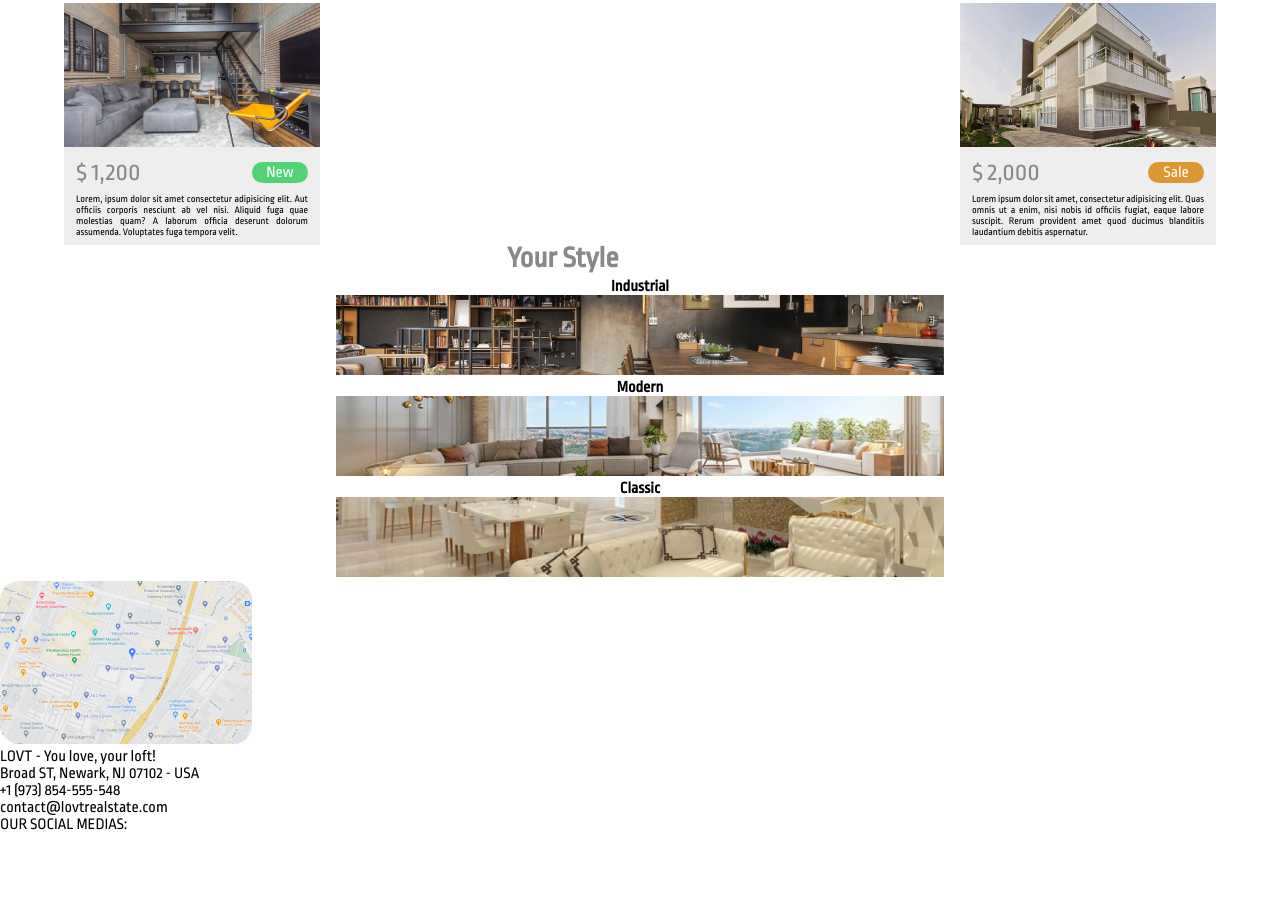
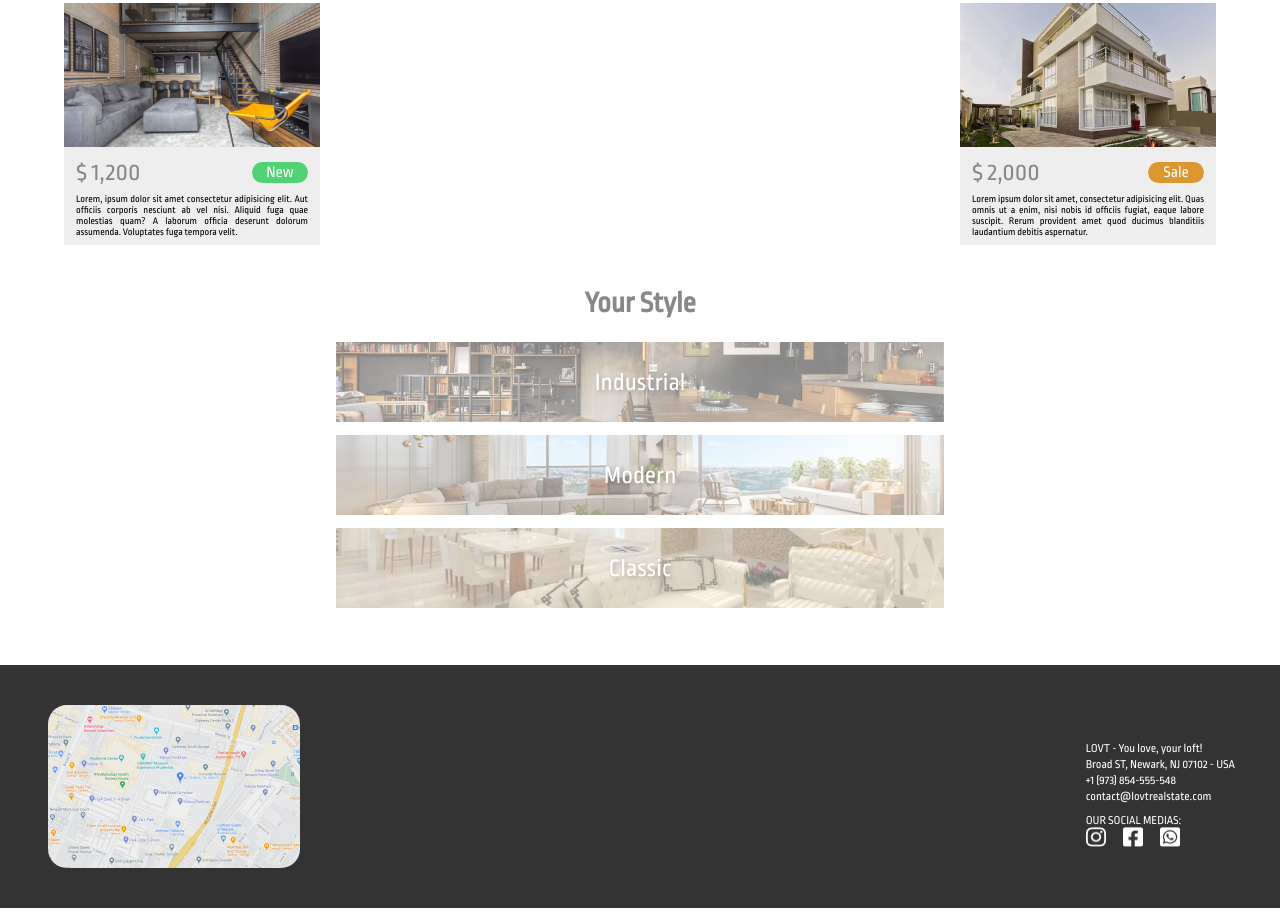
Before and after one commit to Biancabps/exercicio-lovt, a plain HTML site: page index.html in a window 1280 px wide. Shown: the part 602-1514 px from the top of the page. Before the commit the page ends 1460 px from the top, so only its background shows below. Drawn offline with Linux system fonts and the light colour scheme.

Commit message:
feature: finalizando lovt

```diff
--- a/css/style.css
+++ b/css/style.css
@@ -20,14 +20,18 @@
 
 .esquerda {
   display: flex;
-  align-items: center;
-  gap: 5px;
+    align-items: center;
+    gap: 5px;
+    padding-bottom: 16px;
+    padding-left: 44px;
+    flex-direction: row;
+    flex-wrap: nowrap;
+    align-content: center;
+    justify-content: flex-start;
+    padding-top: 8px;
 }
 
 h1 {
-  display: flex;
-  width: 63px;
-  height: 25px;
   font-style: normal;
   font-weight: 400;
   font-size: 30px;
@@ -37,13 +41,15 @@ h1 {
 .frase {
   display: flex;
   width: 38px;
-  height: 100%;
   font-family: 'Ropa Sans';
   font-style: normal;
   font-weight: 400;
   font-size: 10px;
   line-height: 17px;
   color: #aaaaaa;
+  align-content: center;
+  align-items: center;
+  line-height: 12px;
 }
 
 .vector {
@@ -74,6 +80,9 @@ h1 {
 .ofertas {
   display: flex;
   justify-content: space-between;
+  flex-direction: row;
+  flex-wrap: nowrap;
+  align-items: center;
 }
 
 .card {
@@ -126,10 +135,18 @@ h1 {
   text-align: justify;
 }
 
-#subtitulo {
+.estilos {
   display: flex;
-  width: 266px;
-  height: 33px;
+  flex-direction: column;
+  flex-wrap: nowrap;
+  align-content: center;
+  justify-content: center;
+  align-items: center;
+  margin: 45px auto 57px auto;
+}
+
+.subtitulo {
+  display: flex;
   font-family: 'Ropa Sans', sans-serif;
   font-style: normal;
   font-weight: 400;
@@ -137,20 +154,97 @@ h1 {
   line-height: 26.8px;
   text-align: center;
   color: rgba(136, 136, 136, 1);
-  margin-left: auto;
-  margin-right: auto;
+  margin-bottom: 13px;
 }
 
-.estilos {
+.estiloIndustrial {
+  display: flex;
+  flex-direction: column;
+  flex-wrap: nowrap;
+  align-content: center;
+  justify-content: center;
+  align-items: center;
+  margin-top: 13px;
+}
+
+.estiloIndustrial h4 {
+  position: absolute;
+  font-family: 'Ropa Sans';
+  font-style: normal;
+  font-weight: 400;
+  font-size: 25px;
+  line-height: 27px;
+  display: flex;
   align-items: center;
   text-align: center;
-  display: flex;
-  flex-wrap: wrap;
-  flex-direction: column;
+  color: #FFFFFF;
+  z-index: 1;
+  text-shadow: 2px 2px 5px rgb(0 0 0 / 25%);
 }
 
-.style {
+.estiloIndustrial img {
+  display: flex;
+  filter: opacity(50%);
+}
 
+.estiloModerno {
+  display: flex;
+  flex-direction: column;
+  flex-wrap: nowrap;
+  align-content: center;
+  justify-content: center;
+  align-items: center;
+  margin-top: 13px;
+}
+
+.estiloModerno h4 {
+  position: absolute;
+  font-family: 'Ropa Sans';
+  font-style: normal;
+  font-weight: 400;
+  font-size: 25px;
+  line-height: 27px;
+  display: flex;
+  align-items: center;
+  text-align: center;
+  color: #FFFFFF;
+  z-index: 1;
+  text-shadow: 2px 2px 5px rgb(0 0 0 / 25%);
+}
+
+.estiloModerno img {
+  display: flex;
+  filter: opacity(50%);
+}
+
+.estiloClassico {
+  display: flex;
+  flex-direction: column;
+  flex-wrap: nowrap;
+  align-content: center;
+  justify-content: center;
+  align-items: center;
+  margin-top: 13px;
+}
+
+.estiloClassico h4 {
+  position: absolute;
+  font-family: 'Ropa Sans';
+  font-style: normal;
+  font-weight: 400;
+  font-size: 25px;
+  line-height: 27px;
+  display: flex;
+  align-items: center;
+  text-align: center;
+  color: #FFFFFF;
+  z-index: 1;
+  text-shadow: 2px 2px 5px rgb(0 0 0 / 25%);
+}
+
+.estiloClassico img {
+  display: flex;
+  filter: opacity(50%);
 }
 
 #style img {
@@ -159,3 +253,86 @@ h1 {
   height: 80px;
   background: rgba(196, 196, 196, 0.5);
 }
+
+footer {
+  position: absolute;
+  width: 100%;
+  height: 243px;
+  background: #333333;
+  display: flex;
+  flex-direction: row;
+  justify-content: space-between;
+  justify-items: center;
+  justify-self: center;
+}
+
+.mapa img {
+  width: 252px;
+  height: 163px;
+  border-radius: 19px;
+  margin: 40px 0px 40px 48px;
+}
+
+.contato {
+  display: flex;
+  flex-direction: column;
+  flex-wrap: nowrap;
+  align-content: flex-start;
+  justify-content: center;
+  align-items: flex-start;
+  margin: 49px 45px 43px;
+}
+
+.endereco {
+  display: flex;
+  flex-direction: column;
+  flex-wrap: nowrap;
+  align-content: flex-start;
+  justify-content: center;
+  align-items: flex-start;
+}
+
+.endereco p {
+  font-family: 'Ropa Sans';
+  font-style: normal;
+  font-weight: 400;
+  font-size: 12px;
+  line-height: 16px;
+  text-align: justify;
+
+  color: #FFFFFF;
+}
+
+.redesSociais {
+  width: 98px;
+  height: 24px;
+  display: flex;
+  flex-direction: column;
+  flex-wrap: nowrap;
+  align-content: flex-start;
+  align-items: flex-start;
+  margin-top: 9px;
+}
+
+.redesSociais p {
+  font-family: 'Ropa Sans';
+  font-style: normal;
+  font-weight: 400;
+  font-size: 12px;
+  line-height: 13px;
+  display: flex;
+  align-items: center;
+  text-align: justify;
+
+  color: #FFFFFF;
+}
+
+.iconesRedes {
+  display: flex;
+  flex-direction: row;
+  flex-wrap: nowrap;
+  align-content: center;
+  justify-content: flex-start;
+  align-items: center;
+  gap: 17px
+}
--- a/index.html
+++ b/index.html
@@ -26,6 +26,7 @@
       </svg>
     </div>
   </header>
+
   <div class="navegacao">
     <div class="first"><img class="img1" src="img\imagem1.jpg"></div>
     <div class="ofertas">
@@ -52,46 +53,50 @@
       </article>
     </div>
   </div>
-  <section>
-    <div id="subtitulo">
+
+  <section class="estilos">
+    <div class="subtitulo">
       <h3>Your Style</h3>
     </div>
-    <div class="estilos">
-      <div class="style">
+
+      <div class="estiloIndustrial">
         <h4>Industrial</h4>
         <img src="img\retangulo1.jpg" width="608px" height="80px">
       </div>
-      <div class="style">
+
+      <div class="estiloModerno">
         <h4>Modern</h4>
         <img src="img\retangulo2.jpg">
       </div>
-      <div class="style">
+
+      <div class="estiloClassico">
         <h4>Classic</h4>
         <img src="img\retangulo3.jpg">
       </div>
-    </div>
+
   </section>
+
   <footer>
-    <div>
-      <div id="mapa">
+      <div class="mapa">
         <img src="img\mapa-footer.jpg">
       </div>
-      <div id="contato">
-        <div id="endereco">
+      <div class="contato">
+        <div class="endereco">
           <p>LOVT - You love, your loft!</p>
           <p>Broad ST, Newark, NJ 07102 - USA</p>
           <p>+1 (973) 854-555-548</p>
           <p>contact@lovtrealstate.com</p>
         </div>
-        <div id="redes">
+        <div class="redesSociais">
           <p>OUR SOCIAL MEDIAS:</p>
-          <img src="img\instagram.png">
-          <img src="img\facebook.png">
-          <img src="img\whatsapp.png">
+          <div class="iconesRedes">
+            <img src="img\instagram.png" width="20" height="20" alt="Instagram">
+            <img src="img\facebook.png" width="20" height="20" alt="Facebook">
+            <img src="img\whatsapp.png" width="20" height="20" alt="Whatsapp">
+          </div>
         </div>
       </div>
+  </footer>
 
-    </div>
-  </footer>
 </body>
 </html>
```
